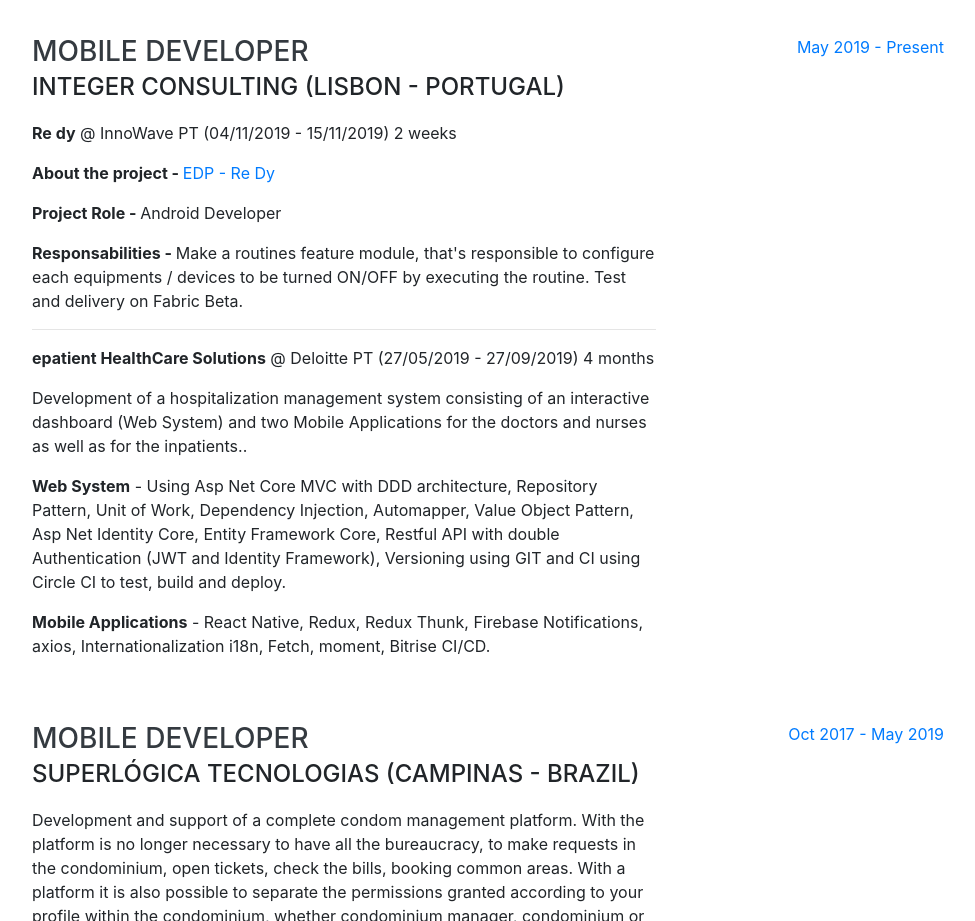
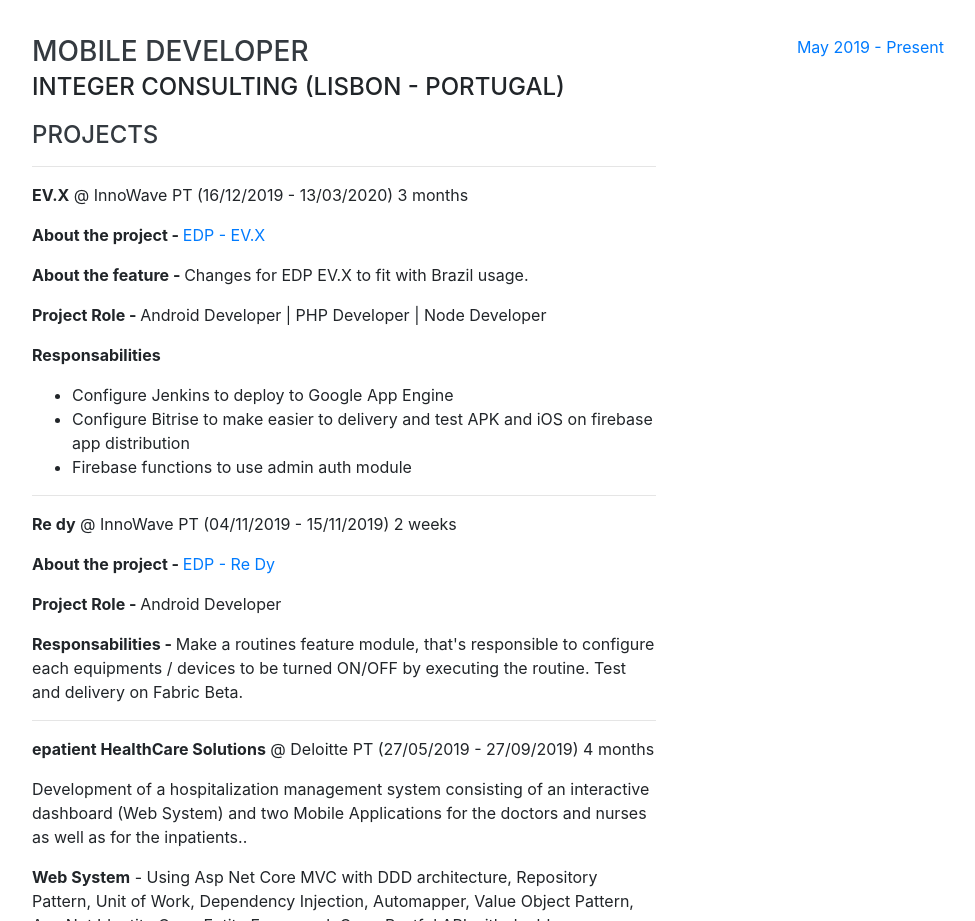
Before and after one commit to ErickMaeda/erickmaeda.github.io, a website with bundled scripts: page public/index.html in a window 1280 px wide. Shown: the part 900-1821 px from the top of the page, without its empty margins (288-1263 px from the left). Built offline with nearby package versions, Linux system fonts and the light colour scheme; a web font is replaced by a local one.

Commit message:
- Added project EV.X

```diff
--- a/public/index.html
+++ b/public/index.html
@@ -115,6 +115,26 @@
           <div class="resume-content">
             <h3 class="mb-0">Mobile Developer</h3>
             <div class="subheading mb-3">Integer Consulting (Lisbon - Portugal)</div>
+            <h4>Projects</h4>
+            <hr/>
+            <p><b>EV.X</b> @ InnoWave PT (16/12/2019 - 13/03/2020) 3 months</p>
+            <p>
+              <p>
+                <b>About the project - </b> <a href="https://www.edp.pt/particulares/servicos/mobilidade-eletrica/" target="_blank">EDP
+                  - EV.X</a>
+              </p>
+              <p><b>About the feature - </b> Changes for EDP EV.X to fit with Brazil usage.</p>
+              <p><b>Project Role - </b> Android Developer | PHP Developer | Node Developer</p>
+              <p>
+                <b>Responsabilities</b>
+                <ul>
+                  <li>Configure Jenkins to deploy to Google App Engine</li>
+                  <li>Configure Bitrise to make easier to delivery and test APK and iOS on firebase app distribution</li>
+                  <li>Firebase functions to use admin auth module</li>
+                </ul>
+              </p>
+            </p>
+            <hr />
             <p><b>Re dy</b> @ InnoWave PT (04/11/2019 - 15/11/2019) 2 weeks</p>
             <p>
               <p>
```
